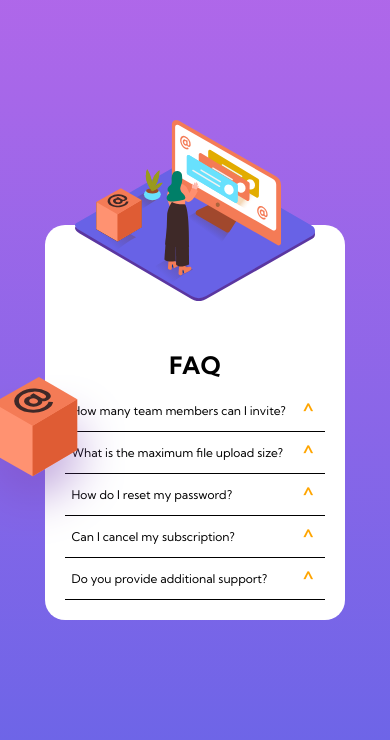
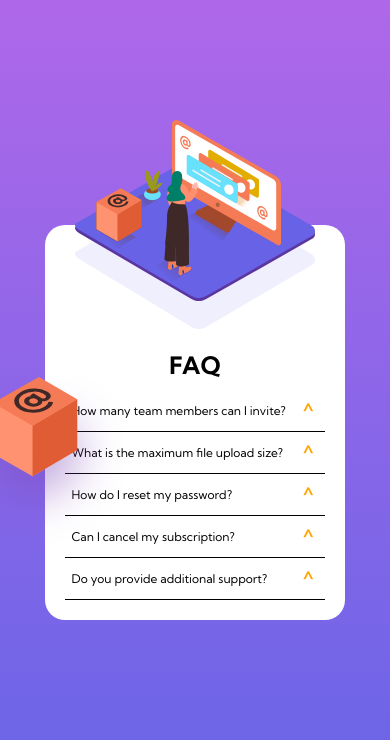
Before and after one commit to patryk468/FAQ-Accordion-Card, a plain HTML site: page index.html in a window 390 px wide. Drawn offline with Linux system fonts and the light colour scheme; the site is published under a folder, as on GitHub Pages, so addresses that start at the root find nothing.

Commit message:
Update style.css

```diff
--- a/style.css
+++ b/style.css
@@ -184,7 +184,7 @@
           left: 50px;
           top: 0px;
           width: 300px;
-          content: url("/images/bg-pattern-mobile.svg");
+          content: url("./images/bg-pattern-mobile.svg");
       }
 
       .box {
```
